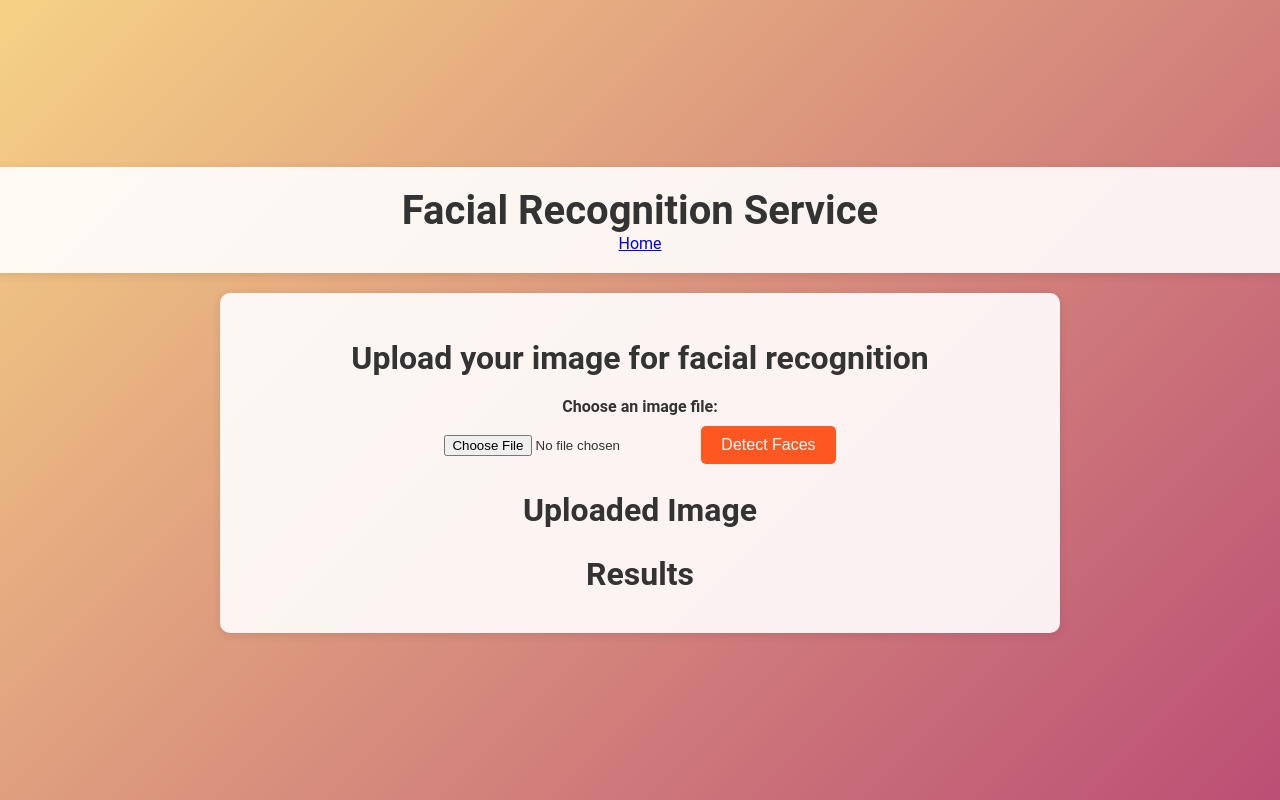
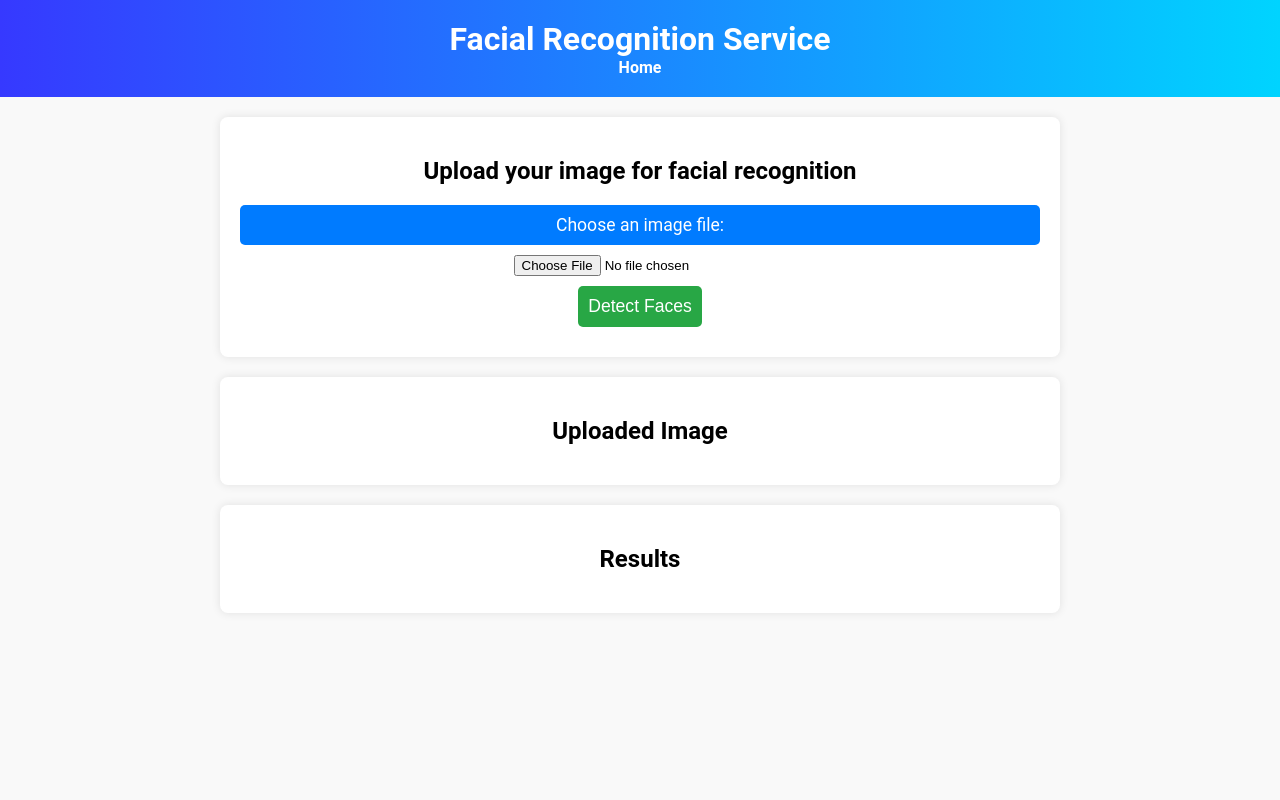
Before and after one commit to theolucky889/CloudComputing_GoogleCloudPlatform, a Flask app: page /facial-recognition in a window 1280 px wide. Run offline with Flask 3, Linux system fonts and the light colour scheme.

Commit message:
Update facial-recognition.css

```diff
--- a/static/css/facial-recognition.css
+++ b/static/css/facial-recognition.css
@@ -1,151 +1,73 @@
+/* General Styling */
 body {
     font-family: 'Roboto', sans-serif;
+    background-color: #f9f9f9;
     margin: 0;
     padding: 0;
-    display: flex;
-    flex-direction: column;
-    align-items: center;
-    justify-content: center;
-    min-height: 100vh;
-    background: linear-gradient(135deg, #F6D285 0%, #BB4E75 100%);
-    color: #333;
     text-align: center;
 }
 
 header {
-    width: 100%;
+    background: linear-gradient(90deg, rgba(54, 57, 255, 1) 0%, rgba(0, 212, 255, 1) 100%);
     padding: 20px;
-    background: rgba(255, 255, 255, 0.9);
-    border-radius: 10px;
-    box-shadow: 0 2px 10px rgba(0, 0, 0, 0.1);
-    margin-bottom: 20px;
-    animation: fadeIn 1s ease-in-out;
+    color: white;
 }
 
 header h1 {
-    font-size: 2.5em;
     margin: 0;
-    color: #333;
 }
 
-nav ul {
-    list-style: none;
-    padding: 0;
-    margin: 10px 0 0 0;
-    display: flex;
-    flex-wrap: wrap;
-    justify-content: center;
+nav a {
+    color: white;
+    text-decoration: none;
+    margin: 0 15px;
+    font-weight: bold;
 }
 
-nav ul li {
-    margin: 0 10px;
+.upload-section, .results-section, .image-preview-section {
+    background: white;
+    margin: 20px auto;
+    padding: 20px;
+    border-radius: 8px;
+    box-shadow: 0 0 10px rgba(0, 0, 0, 0.1);
+    max-width: 800px;
 }
 
-nav ul li a {
-    text-decoration: none;
-    color: #4A90E2;
-    font-weight: bold;
-    padding: 10px 15px;
-    background: rgba(255, 255, 255, 0.9);
-    border-radius: 5px;
-    transition: background 0.3s ease, transform 0.3s ease;
-    box-shadow: 0 2px 4px rgba(0, 0, 0, 0.1);
-}
-
-nav ul li a:hover {
-    background: rgba(255, 255, 255, 1);
-    transform: scale(1.05);
-}
-
-main {
-    background: rgba(255, 255, 255, 0.9);
-    padding: 20px;
-    border-radius: 10px;
-    box-shadow: 0 2px 10px rgba(0, 0, 0, 0.1);
-    max-width: 800px;
-    width: 90%;
-    animation: fadeIn 1s ease-in-out;
-}
-
-main h2 {
-    font-size: 2em;
+.upload-section h2, .results-section h2, .image-preview-section h2 {
     margin-bottom: 20px;
 }
 
-.upload-section {
-    margin-bottom: 20px;
+.file-label, .submit-button {
+    display: block;
+    margin: 10px auto;
+    padding: 10px;
+    font-size: 1.1em;
+    border: none;
+    border-radius: 5px;
 }
 
-.upload-section label {
-    display: block;
-    margin-bottom: 10px;
-    font-weight: bold;
+.file-label {
+    background-color: #007BFF;
+    color: white;
+    cursor: pointer;
 }
 
 .submit-button {
-    padding: 10px 20px;
-    font-size: 1em;
-    background-color: #FF5722;
+    background-color: #28a745;
     color: white;
-    border: none;
-    border-radius: 5px;
     cursor: pointer;
-    transition: background-color 0.3s ease, transform 0.3s ease;
 }
 
 .submit-button:hover {
-    background-color: #E64A19;
-    transform: scale(1.05);
-}
-
-.results-section {
-    margin-top: 20px;
-}
-
-.results-section h3 {
-    margin-bottom: 10px;
-    color: #333;
-}
-
-.results-section p {
-    background: #f7f7f7;
-    padding: 15px;
-    border-radius: 5px;
-    color: #444;
-    word-wrap: break-word;
-}
-
-#imagePreview {
-    margin-top: 20px;
+    background-color: #218838;
 }
 
 #imagePreview img {
     max-width: 100%;
-    height: auto;
-    border-radius: 10px;
-    box-shadow: 0 2px 10px rgba(0, 0, 0, 0.1);
+    border-radius: 8px;
 }
 
-@media (max-width: 600px) {
-    header h1 {
-        font-size: 1.5em;
-    }
-    .submit-button {
-        width: 100%;
-        margin-top: 10px;
-    }
-    nav ul li {
-        margin: 5px 0;
-    }
+#ocrResults, #facialResults {
+    white-space: pre-wrap;
+    text-align: left;
 }
-
-@keyframes fadeIn {
-    from {
-        opacity: 0;
-        transform: translateY(-20px);
-    }
-    to {
-        opacity: 1;
-        transform: translateY(0);
-    }
-}
```
